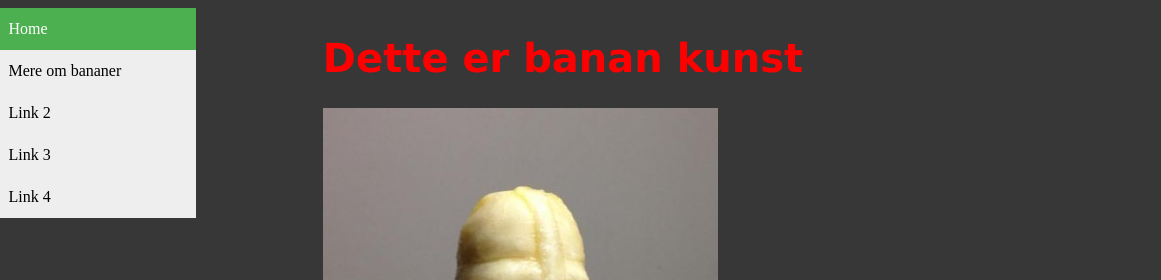
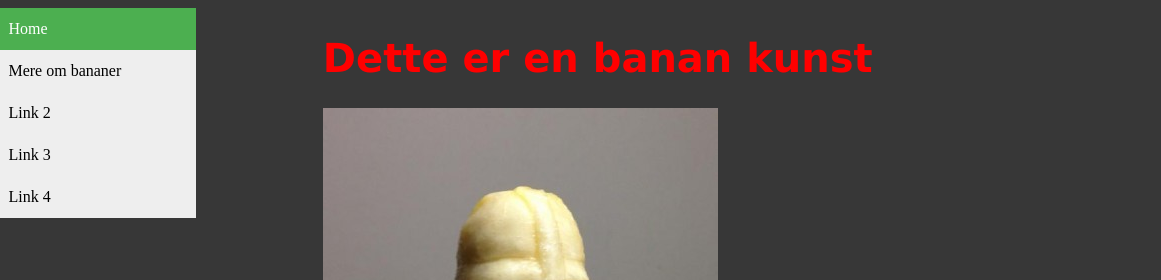
Before and after one commit to Zathin/Banana-project, a plain HTML site: page Index.html in a window 1280 px wide. Shown: the top 280 px of the page, 119-1280 px from the left. Drawn offline with Linux system fonts and the light colour scheme.

Commit message:
small change

```diff
--- a/Index.html
+++ b/Index.html
@@ -23,7 +23,7 @@ Dewagno.</pre>
 </aside>
 <div class="siteWrapper">
 
-<h1 style="font-family:verdana;">Dette er banan kunst</h1>
+<h1 style="font-family:verdana;">Dette er en banan kunst</h1>
 <div>
 	<img class="mySlides" alt="En banan i formen af darth Vader" src="assets/original.jpg">
 	<button class="w3-button w3-display-left" onclick="plusDivs(-1)">&#10094;</button>
```
